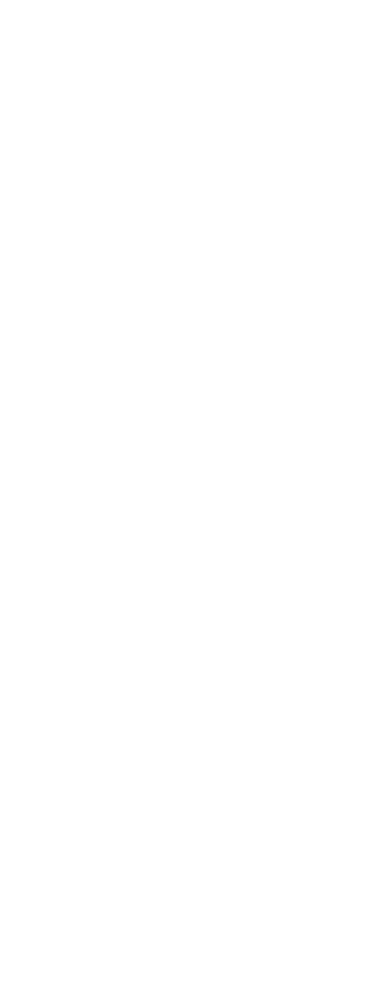
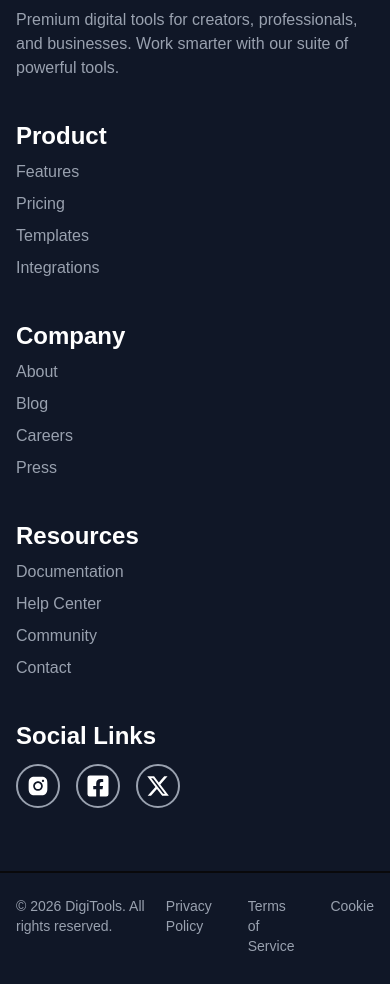
Before and after one commit to Arnob-450/Digitools-Platform, a React (Vite) app: page / in a window 390 px wide. Shown: the part 9080-10064 px from the top of the page. Before the commit the page ends 8968 px from the top, so only its background shows below. Built offline with nearby package versions, Linux system fonts and the light colour scheme.

Commit message:
footer is added and made it fully responsive for all the devices

```diff
--- a/src/App.jsx
+++ b/src/App.jsx
@@ -9,6 +9,7 @@
 import GetStared from './Components/GetStarted/GetStared'
 import Pricing from './Components/Pricing/Pricing'
 import Explore from './Components/Explore/Explore'
+import Footer from './Components/Footer/Footer'
 
 const fetchData = async () => {
   const res = await fetch("/data.json")
@@ -27,6 +28,7 @@
       <GetStared></GetStared>
       <Pricing></Pricing>
       <Explore></Explore>
+      <Footer></Footer>
     </>
   )
 }
--- /dev/null
+++ b/src/Components/Footer/Footer.jsx
@@ -0,0 +1,73 @@
+import { AiFillInstagram } from "react-icons/ai";
+import { FaFacebookSquare } from "react-icons/fa";
+import { FaXTwitter } from "react-icons/fa6";
+
+
+const Footer = () => {
+    return (
+        <div className="bg-[#101727]">
+            <div className="container mx-auto text-white py-7">
+                <div className="grid grid-cols-1 md:grid-cols-2 lg:grid-cols-5 gap-10 py-10 px-4">
+                    <div>
+                        <h1 className="text-4xl mb-3 ">DigiTools</h1>
+                        <p className="text-gray-400 font-light text-[16px]">Premium digital tools for creators, professionals, and businesses. Work smarter with our suite of powerful tools.</p>
+                    </div>
+                    <div>
+                        <ul className="flex flex-col gap-2">
+                            <li className="text-2xl font-bold">Product</li>
+                            <li className="text-gray-400 font-light text-[16px]">Features</li>
+                            <li className="text-gray-400 font-light text-[16px]">Pricing</li>
+                            <li className="text-gray-400 font-light text-[16px]">Templates</li>
+                            <li className="text-gray-400 font-light text-[16px]">Integrations</li>
+
+                        </ul>
+                    </div>
+                    <div>
+                        <ul className="flex flex-col gap-2">
+                            <li className="text-2xl font-bold">Company</li>
+                            <li className="text-gray-400 font-light text-[16px]">About</li>
+                            <li className="text-gray-400 font-light text-[16px]">Blog</li>
+                            <li className="text-gray-400 font-light text-[16px]">Careers</li>
+                            <li className="text-gray-400 font-light text-[16px]">Press</li>
+
+                        </ul>
+                    </div>
+                    <div>
+                        <ul className="flex flex-col gap-2">
+                            <li className="text-2xl font-bold">Resources</li>
+                            <li className="text-gray-400 font-light text-[16px]">Documentation</li>
+                            <li className="text-gray-400 font-light text-[16px]">Help Center</li>
+                            <li className="text-gray-400 font-light text-[16px]">Community</li>
+                            <li className="text-gray-400 font-light text-[16px]">Contact</li>
+
+                        </ul>
+                    </div>
+                    <div>
+                        <h1 className="text-2xl font-bold mb-2">Social Links</h1>
+                        <div className="flex gap-4 text-2xl mt-3">
+                            <a href="" className="border-2 p-2 rounded-full border-gray-400"><AiFillInstagram /></a>
+                            <a href="" className="border-2 p-2 rounded-full border-gray-400"><FaFacebookSquare /></a>
+                            <a href="" className="border-2 p-2 rounded-full border-gray-400"><FaXTwitter /></a>
+                        </div>
+                    </div>
+                </div>
+                <div className="flex w-full flex-col">
+                    <div className="divider divider-neutral"></div>
+                </div>
+                <div className=" flex justify-between text-gray-400 text-sm px-4 gap-2 md:gap-0">
+                    <div>
+                        <p>&copy; 2026 DigiTools. All rights reserved.</p>
+                    </div>
+                    <div className=" flex gap-9">
+                        <p>Privacy Policy</p>
+                        <p>Terms of Service</p>
+                        <p>Cookie</p>
+                    </div>
+                </div>
+            </div>
+
+        </div>
+    );
+};
+
+export default Footer;
```
